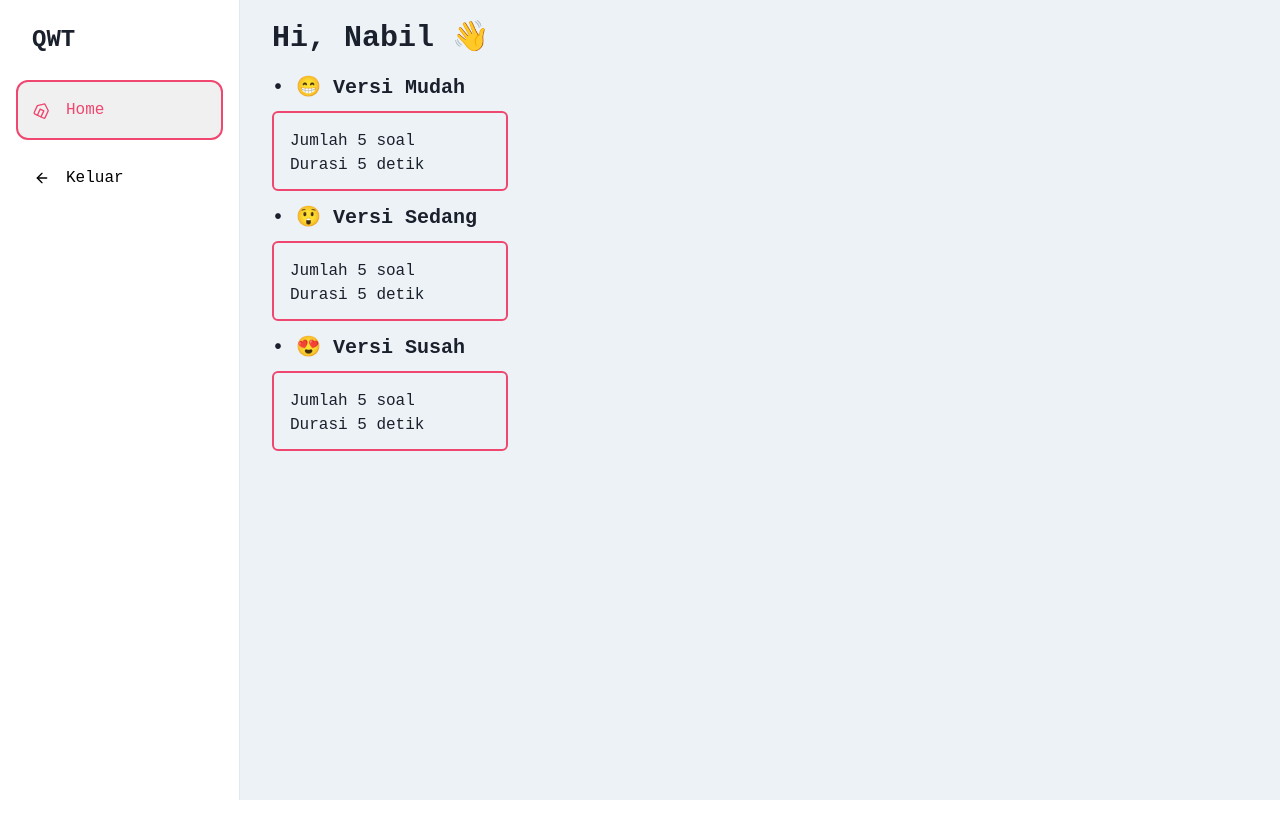
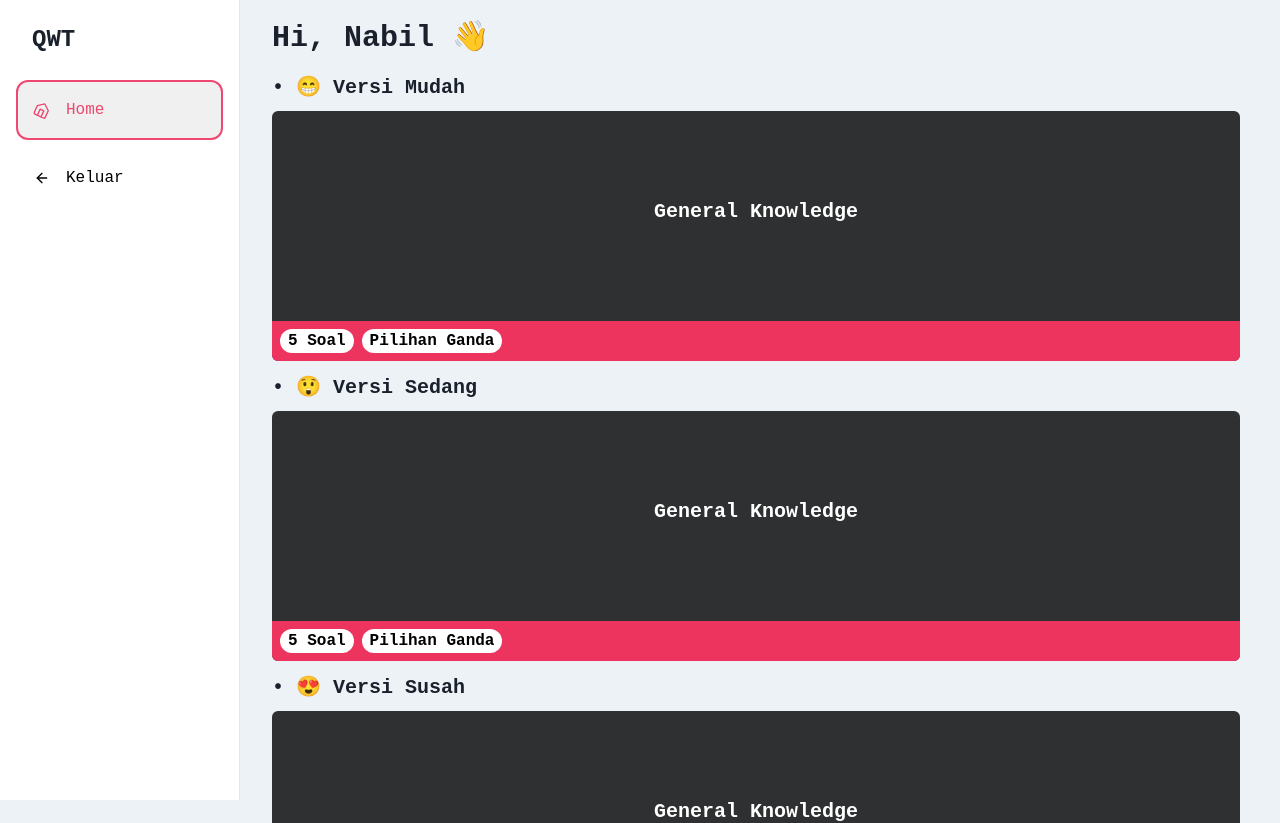
Before and after one commit to nabilaba/Quiz-With-Trivia, a React (Vite) app: page /dashboard in a window 1280 px wide. Shown: the top 823 px of the page. Before the commit the page ends 800 px from the top, so only its background shows below. Built offline with nearby package versions, Linux system fonts and the light colour scheme.

Commit message:
added spesifik soal di dashboard

```diff
--- a/src/router/Dashboard/Home/index.jsx
+++ b/src/router/Dashboard/Home/index.jsx
@@ -1,4 +1,12 @@
-import { Box, Container, SimpleGrid, Stack, Text } from "@chakra-ui/react";
+import {
+  Box,
+  Container,
+  Heading,
+  HStack,
+  SimpleGrid,
+  Stack,
+  Text,
+} from "@chakra-ui/react";
 
 export default function Home() {
   const Kuis = ({ judul }) => {
@@ -7,10 +15,42 @@ export default function Home() {
         <Text fontSize="xl" fontWeight="bold">
           • {judul}
         </Text>
-        <SimpleGrid columns={{base: 0, md: 2, lg: 3, xl: 4}} spacingX={2} spacingY={2}>
-          <Box height="80px" borderWidth={2} borderColor="accent.50" borderRadius={"md"} p={4}>
-            <Text>Jumlah 5 soal</Text>
-            <Text>Durasi 5 detik</Text>
+        <SimpleGrid columns={1} spacingX={2} spacingY={2}>
+          <Box
+            bg="blackAlpha.800"
+            color={"white"}
+            borderRadius={"md"}
+            h="250px"
+            justify="center"
+          >
+            <Stack
+              spacing={2}
+              h="full"
+              bgPosition="center"
+              bgRepeat="no-repeat"
+              align="center"
+              justify="space-between"
+            >
+              <Stack align="center" justifyContent="center" h="full">
+                <Heading fontSize="xl" fontWeight="bold">
+                  General Knowledge
+                </Heading>
+              </Stack>
+              <HStack
+                mt="auto"
+                bg="accent.100"
+                w="full"
+                borderBottomRadius={"md"}
+                p={2}
+              >
+                <Text fontWeight="bold" bg="white" borderRadius={"full"} color="black" px={2}>
+                  5 Soal
+                </Text>
+                <Text fontWeight="bold" bg="white" borderRadius={"full"} color="black" px={2}>
+                  Pilihan Ganda
+                </Text>
+              </HStack>
+            </Stack>
           </Box>
         </SimpleGrid>
       </Stack>
@@ -23,7 +63,6 @@ export default function Home() {
         <Text fontSize="3xl" fontWeight="bold">
           Hi, Nabil 👋
         </Text>
-
         <Kuis judul="😁 Versi Mudah" />
         <Kuis judul="😲 Versi Sedang" />
         <Kuis judul="😍 Versi Susah" />
```
